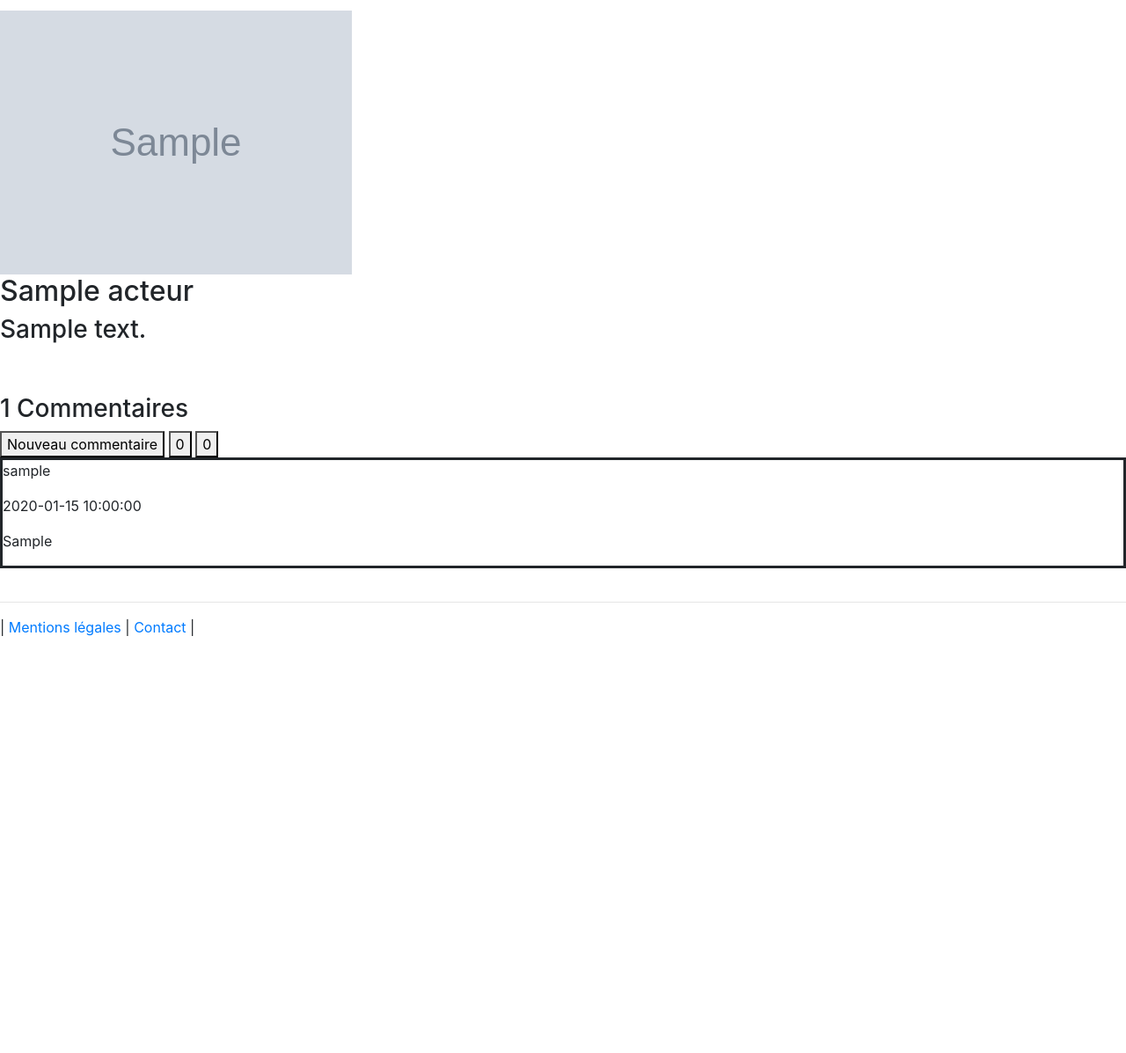
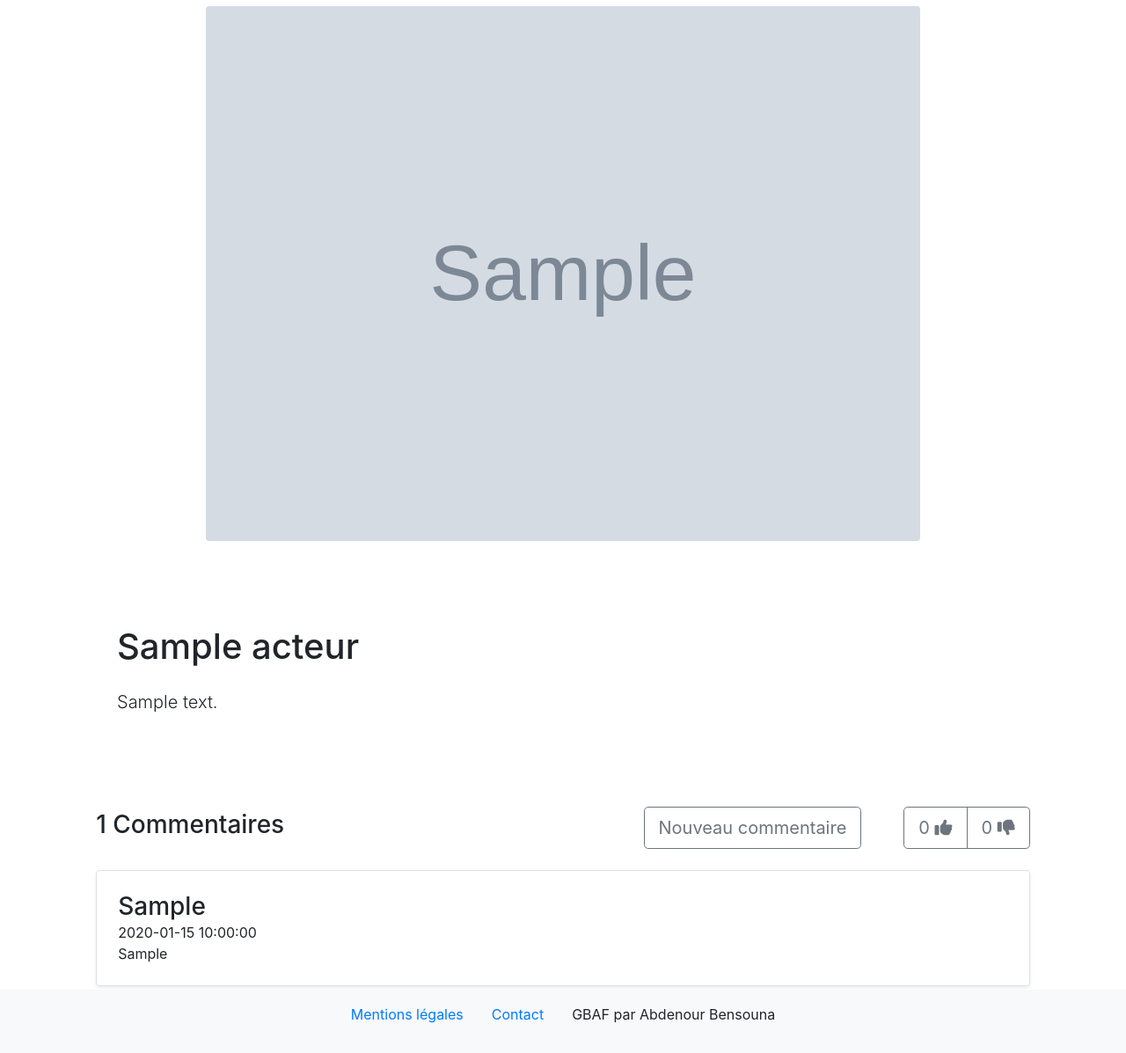
Before and after one commit to jbblanc/gbaf, a PHP site: page /acteur_page.php?id=1 in a window 1280 px wide. Shown: the part 117-1314 px from the top of the page at 88% size. Before the commit the page ends 840 px from the top, so only its background shows below. Run offline with PHP 8.4, Linux system fonts and the light colour scheme; the visitor is signed in with stand-in values (Sample User, id 1); tables that the repository leaves empty or names only in its code hold one stand-in row (values such as "Sample post"); grey boxes marked "Sample" are stand-in pictures; some libraries are stand-ins or nearby versions.

Commit message:
fix all css bootstrap 4

```diff
--- a/acteur_page.php
+++ b/acteur_page.php
@@ -14,10 +14,12 @@ if (!isset($_SESSION['user_is_connected']) || !$_SESSION['user_is_connected'])
 
     <body>
         <?php include('./header.php'); ?>
-        <main>
+        <div>
             <?php include('./acteur_page_detail/detail_acteur.php');?>
+        </div>
+        <div>
             <?php include('./acteur_page_detail/detail_commentaire.php');?>
-        </main>
+        </div>
         <footer>
             <?php include('./footer.php');?>
         </footer>
--- a/acteur_page_detail/detail_acteur.php
+++ b/acteur_page_detail/detail_acteur.php
@@ -14,16 +14,20 @@ $acteur_elt = $req->fetchALL();
 $req->closeCursor();
 ?>
 
-<div id="acteur">
+<div class="container">
     <?php
     foreach($acteur_elt as $acteur)
     {
     ?>
-        <div class="acteur">
-            <img class="img_acteurs" src="<?=$acteur['acteur_picture_path']?>" rel="<?=$acteur['acteur_name']?>">
-            <h2><?=$acteur['acteur_name']?></h2>
-            <h3><?=$acteur['text_contenu']?></h3></br>
-        </div></br>
+        <div class="text-center p-5">
+          <img width="80%" height="80%" src="<?=$acteur['acteur_picture_path']?>" class="rounded" alt="<?=$acteur['acteur_name']?>">
+        </div>
+        <div class="jumbotron p-3 p-md-5 rounded bg-white">
+                <div class="col-md-6 px-0">
+                  <h1 class=""><?=$acteur['acteur_name']?></h1>
+                  <p class="lead col-xs-4 my-4"><?=$acteur['text_contenu']?></p>
+                </div>
+        </div>
     <?php
     }
 ?>
--- a/acteur_page_detail/detail_commentaire.php
+++ b/acteur_page_detail/detail_commentaire.php
@@ -37,10 +37,10 @@ $req->execute([$_SESSION['id']]);
 $comments_data = $req->fetchALL();
 $req->closeCursor();
 ?>
-
-<div class="commentaires">
+<div class="row">
+    <div class="offset-sm-1 col-sm-10">
+        <div class="d-flex justify-content-between flex-wrap flex-md-nowrap align-items-center pb-2 mb-3">
             <h3><?=$nbr_total_comments[0]?> Commentaires</h3>
-
             <script type="text/javascript">
 
 
@@ -77,8 +77,8 @@ $req->closeCursor();
                 }
 
             </script>
-    <button onclick="write_comment();" >Nouveau commentaire</button>
-
+            <div class="btn-toolbar">
+                <button onclick="write_comment();" class="btn btn-lg btn-outline-secondary mr-5">Nouveau commentaire</button>
                 <script type="text/javascript">
                     async function submitLike() {
                         try {
@@ -105,8 +105,8 @@ $req->closeCursor();
 
 
                     </script>
-    <button onclick="submitLike();" ><?=$nbr_like[0]?></button>
-
+                <div class="btn-group">
+                    <button onclick="submitLike();" class="btn btn-lg btn-outline-secondary"><?=$nbr_like[0]?> <i class="fas fa-thumbs-up"></i></button>
                     <script type="text/javascript">
                         async function submitDislike() {
                             try {
@@ -133,29 +133,40 @@ $req->closeCursor();
                             }
                         }
                     </script>
-    <button onclick="submitDislike();" ><?=$nbr_dislike[0]?></button>
+                    <button onclick="submitDislike();" class="btn btn-lg btn-outline-secondary"><?=$nbr_dislike[0]?> <i class="fas fa-thumbs-down"></i></button>
+                </div>
+            </div>
+        </div>
+    </div>
+</div>
 
     <?php
     foreach($comments_data as $com)
     {
-        $req = $pdo->prepare("SELECT user_name FROM users WHERE user_id = ?");
+    $req = $pdo->prepare("SELECT prenom FROM users WHERE user_id = ?");
     $req->execute([$com['user_id']]);
     $user_name = $req->fetchALL();
     $req->closeCursor();
     ?>
-    <article style="border: solid;">
     <?php
     foreach($user_name as $user)
     {
     ?>
-            <p><?=$user['user_name']?></p>
+    <div class="row">
+        <div class="offset-sm-1 col-sm-10">
+            <div class="row no-gutters border rounded overflow-hidden flex-md-row mb-1 shadow-sm h-sm-100 position-relative">
+                <div class="col p-4 d-flex flex-column position-static">
+                    <h3 class="mb-0"><?=$user['prenom']?></h3>
     <?php
     }
     ?>
-        <p><?=$com['date']?></p>
-        <p><?=$com['com']?></p>
-    </article>
+                    <p class="card-text mb-auto"><?=$com['date']?></p>
+                    <p class="card-text mb-auto"><?=$com['com']?></p>
                 </div>
+            </div>
+        </div>
+    </div>
+
 <?php
     }
 ?>
--- a/footer.php
+++ b/footer.php
@@ -1,7 +1,13 @@
-<nav class="nav_footer">
-    <hr style=" margin-top: 3%">
-    <p>|
-        <a href="./mentions_legales.php" target="_blank">Mentions légales</a> |
-        <a href="./contact.php" target="_blank">Contact</a> |
-    </p>
+<nav class="navbar navbar-light bg-light justify-content-center col-sm-12">
+    <ul class="nav justify-content-center">
+      <li class="nav-item">
+        <a class="nav-link" target="_blank" href="./mentions_legales.php">Mentions légales</a>
+      </li>
+      <li class="nav-item">
+        <a class="nav-link" target="_blank" href="./contact.php">Contact</a>
+      </li>
+      <li class="nav-item">
+        <p class="nav-link">GBAF par Abdenour Bensouna</p>
+      </li>
+    </ul>
 </nav>
--- a/head.php
+++ b/head.php
@@ -1,5 +1,5 @@
 <meta charset="utf-8" />
 <meta name="viewport" content="width=device-width, initial-scale=1, user-scalable=no">
 <link rel="stylesheet" href="https://stackpath.bootstrapcdn.com/bootstrap/4.4.1/css/bootstrap.min.css" integrity="sha384-Vkoo8x4CGsO3+Hhxv8T/Q5PaXtkKtu6ug5TOeNV6gBiFeWPGFN9MuhOf23Q9Ifjh" crossorigin="anonymous">
-
+<script src="https://kit.fontawesome.com/973c38ccdb.js" crossorigin="anonymous"></script>
 <title>GBAF extranet</title>
--- a/header.php
+++ b/header.php
@@ -1,10 +1,21 @@
-<div class="header_nav">
-    <a href="./home.php">
-        <img id="img_gbaf" style="width: 10%; heigth: 10%"
-        src="https://user.oc-static.com/upload/2019/07/15/15631755744257_LOGO_GBAF_ROUGE%20%281%29.png"
-        alt="Le logo de la GBAF">
-    </a>
-    <a href="./user_page.php"><?=$_SESSION['nom']?> & <?=$_SESSION['prenom']?></a>
-    <a href="./log_out.php"><button>Se déconnecter</button></a>
-</div>
-<hr>
+<?php
+if (!isset($_SESSION['user_is_connected']) || !$_SESSION['user_is_connected'])
+{
+   ?> <h1 class="h3 mb-3 font-weight-normal"><a href="./index.php">Connecter-vous</a></h1><?php
+}
+else
+{
+?>
+
+    <nav class="navbar navbar-light bg-white  container-fluid">
+        <a class="navbar-brand" href="./home.php"><img id="img_gbaf" width="50" height="50"
+            src="https://user.oc-static.com/upload/2019/07/15/15631755744257_LOGO_GBAF_ROUGE%20%281%29.png"
+            alt="Le logo de la GBAF">
+        </a>
+        <form class="form-inline text-right col-xs-4">
+            <a class="nav-link active" href="./user_page.php"><?=$_SESSION['nom']?> & <?=$_SESSION['prenom']?></a>
+            <a class="btn btn-sm btn-outline-secondary" type="button" href="./log_out.php">Se déconnecter</a>
+        </form>
+    </nav>
+<?php
+}
--- a/index.php
+++ b/index.php
@@ -16,12 +16,8 @@ else
             <?php include("./head.php"); ?>
         </head>
 
-                <body>
+        <body class="text-center">
             <h1>Bienvenu sur l'extranet des GBAF</h1>
-                    <div class="no_account">
-
-                        <h4><a href='./sign_up.php'>Pas de compte ?</h4></a>
-                    </div>
             <?php include('sign_in.php');?>
             <footer>
                 <?php include('./footer.php');?>
```
Also changed, not shown: contact.php (+29 -25 lines), contact_saisie.php (+8 -11 lines), home.php (+7 -7 lines), mentions_legales.php (+13 -8 lines), section_acteurs.php (+14 -6 lines), sign_in.php (+14 -14 lines), sign_up.php (+39 -34 lines). Lines whose indentation alone changed are shown as unchanged.
